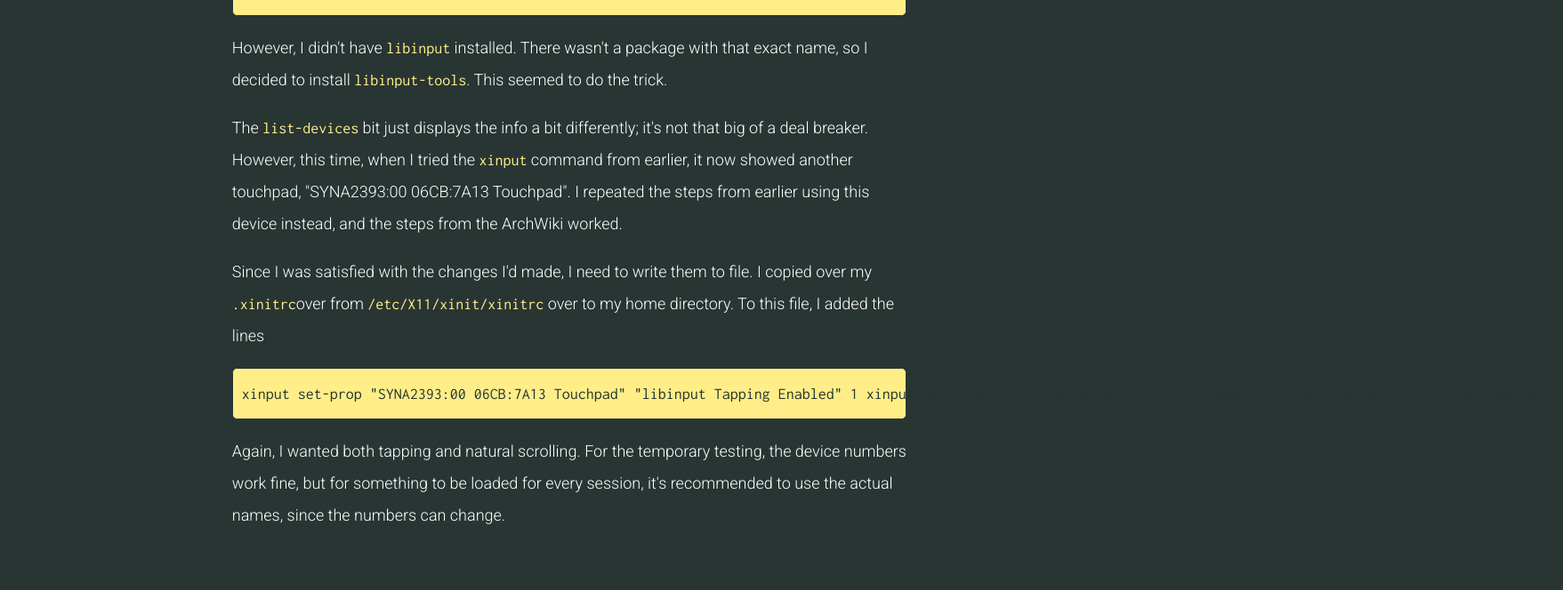
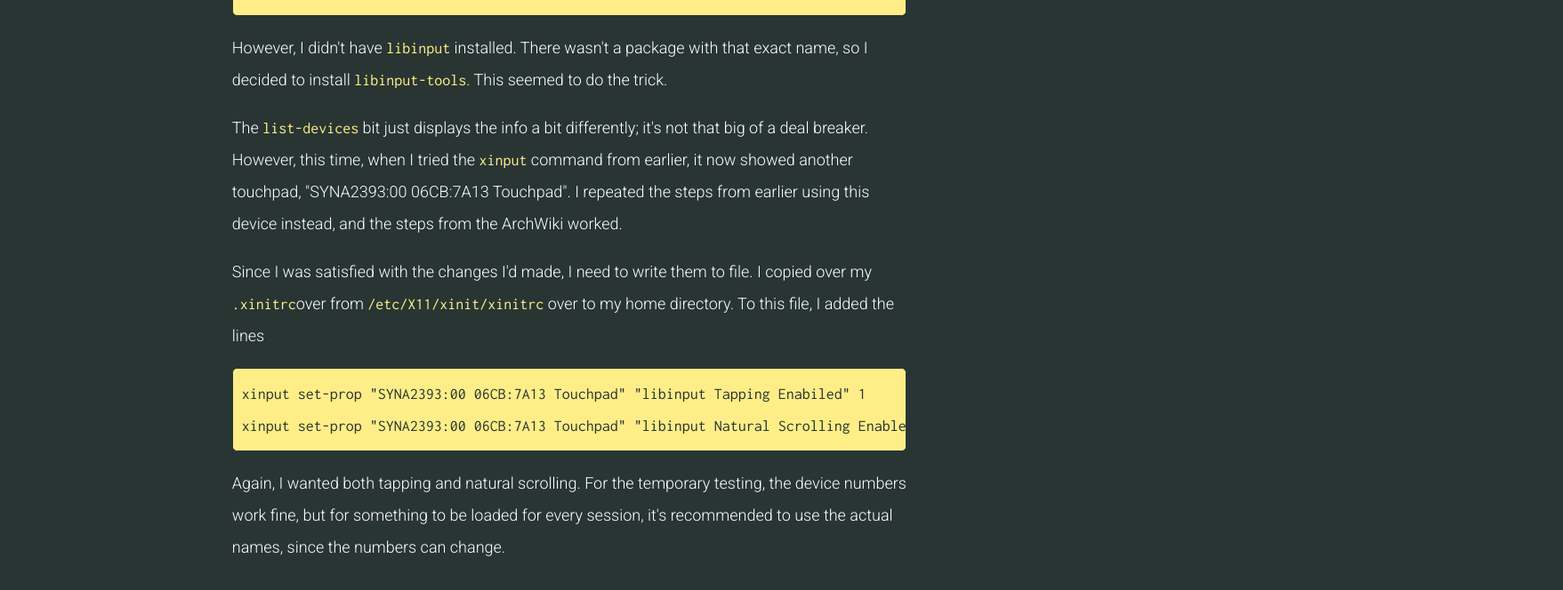
Before and after one commit to krithravi/personalWeb, a React (Create React App) app: page /writeup/scroll in a window 1280 px wide. Shown: the part 1847-2511 px from the top of the page at 89% size, 1757 px wide, since content can reach past the window. Before the commit the page ends 2481 px from the top, so only its background shows below. Built offline with nearby package versions, Linux system fonts and the light colour scheme.

Commit message:
fixed spacing in scroll

```diff
--- a/src/writeups/Scroll.js
+++ b/src/writeups/Scroll.js
@@ -102,7 +102,7 @@ function Scroll(){
 						to my home directory. To this file, I added the lines
 						<pre>
 							<div class="realcode">
-xinput set-prop "SYNA2393:00 06CB:7A13 Touchpad" "libinput Tapping Enabled" 1
+xinput set-prop "SYNA2393:00 06CB:7A13 Touchpad" "libinput Tapping Enabiled" 1 <br />
 xinput set-prop "SYNA2393:00 06CB:7A13 Touchpad" "libinput Natural Scrolling Enabled" 1
 							</div>
 						</pre>
@@ -117,4 +117,4 @@ xinput set-prop "SYNA2393:00 06CB:7A13 Touchpad" "libinput Natural Scrolling Ena
     )
 }
 
-export default Scroll;;
+export default Scroll;
```
